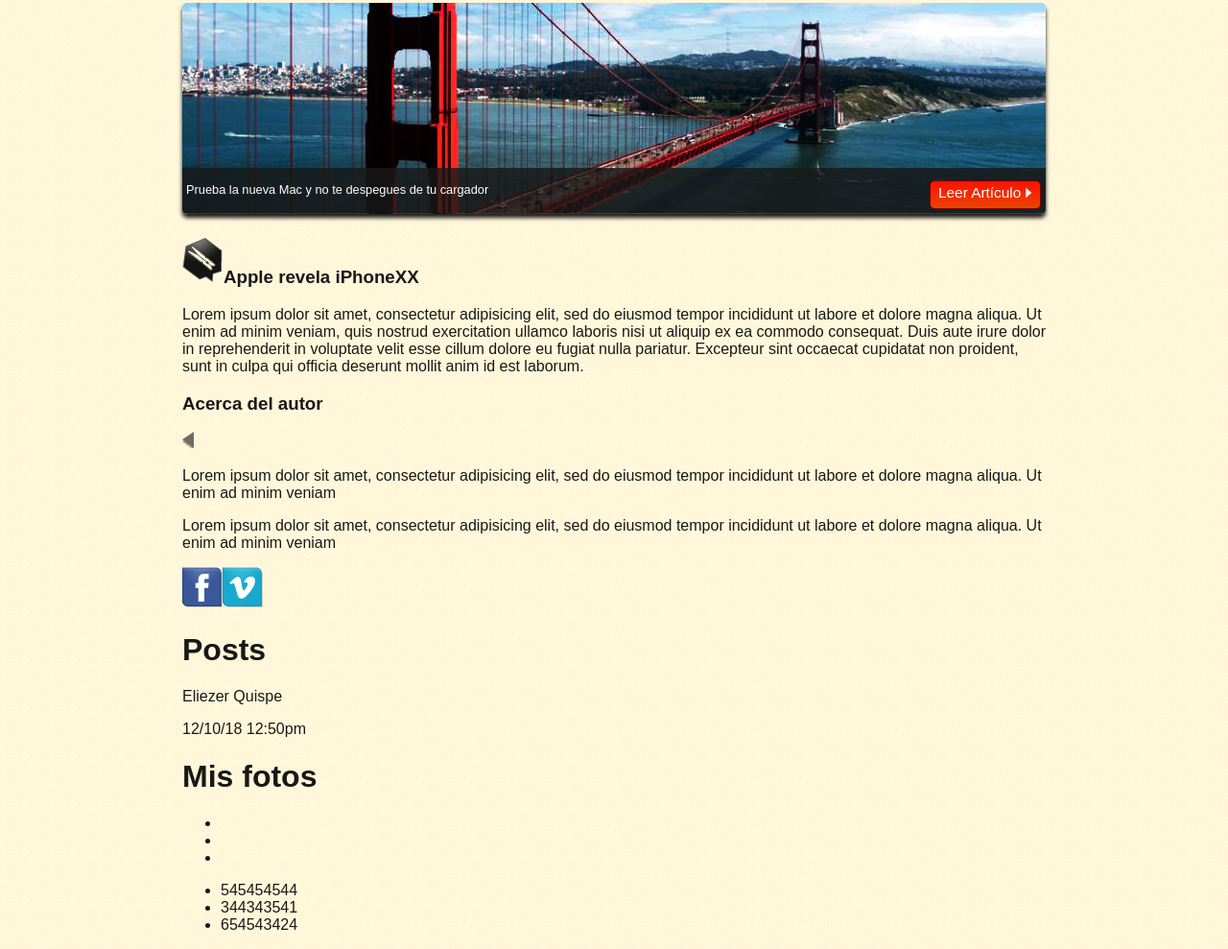
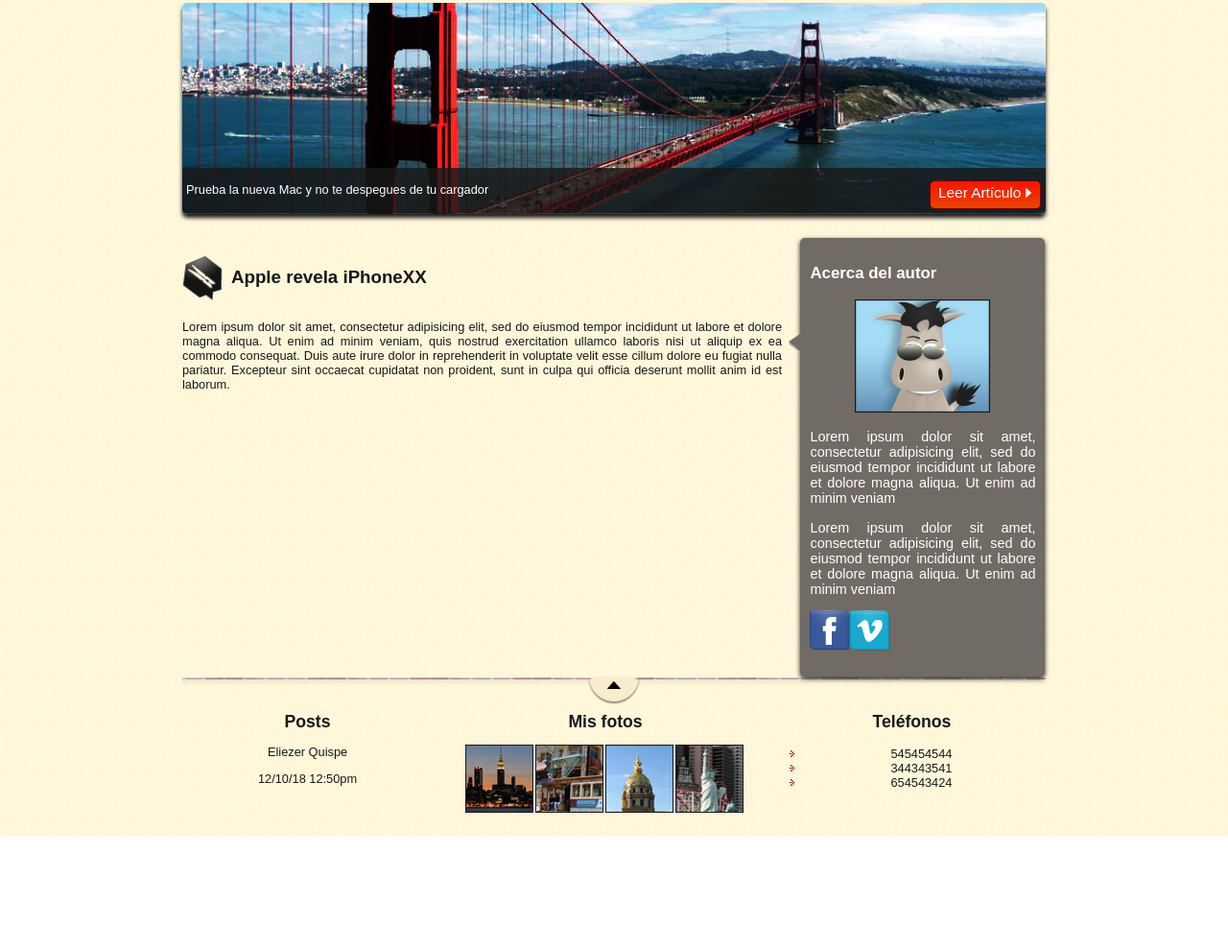
Before and after one commit to EliezerQuispeC/mirepositorio, a plain HTML site: page index.html in a window 1280 px wide. Shown: the part 240-1229 px from the top of the page at 96% size. After the commit the page ends 1111 px from the top, so only its background shows below. Drawn offline with Linux system fonts and the light colour scheme; files whose address does not match are found by name.

Commit message:
Página terminada
- Se termino los estilos del cuerpo y footer
- Se agrego algunas fotos

```diff
--- a/css/estilos.css
+++ b/css/estilos.css
@@ -108,5 +108,80 @@ nav a:hover{
 }
 .boton_rojo:hover{
 	background-image: linear-gradient(crimson, brown);
+}
+article, aside{
+	display: inline-block;
+	text-align: justify;
+	vertical-align: top;
+}
+article{
+	width: 625px;
+	margin-right: 15px;
+}
+.art_img{
+	vertical-align: middle;
+	margin-right: 8px;
+}
+article p{
+	font-size: 0.8em;
+}
+aside{
+	position: relative;
+	width: 235px;
+	background-color: #706b64;
+	box-shadow: 0px 2px 5px #1c1a19;
+	border-radius: 5px;
+	padding: 10px;
+	color: white;
+	font-size: 0.9em;
+}
+#imagen_autor{
+	position: absolute;
+	top: 100px;
+	left: -12px;
+}
+#foto{
+	text-align: center;
+}
+#foto img{
+	border: 1px solid #181818;
+}
 
+footer{
+	background: url(../img/top.png) no-repeat top center,
+	url('../img/line.png') repeat-x top,
+	url('../img/shadow.png') repeat-x top;
+	padding-top: 25px;
+	text-align: center;
 }
+footer p, footer ul{
+	font-size: 0.8em;
+}
+footer h1{
+	font-size: 1.1em;
+}
+#posts, #fotos, #telefonos{
+	display: inline-block;
+	vertical-align: top;
+}
+#posts{
+	width: 28%;
+}
+#fotos{
+	width: 40%;
+}
+#telefonos{
+	width: 30%;
+}
+#fotos img{
+	border: 1px solid #181818;
+	margin-right: 2px;
+}
+#telefonos ul{
+	list-style-image: url('../img/external_link.png');
+	padding: 2px;
+	width: 48%
+	margin-top: 0;
+	vertical-align: top;
+	margin-left: 20px;
+}
--- a/index.html
+++ b/index.html
@@ -40,7 +40,8 @@
 			</article>
 			<aside>
 				<h1>Acerca del autor</h1>
-				<p id="imagen_autor"><img src="img/arrow.png" alt="imagen del autor"></p>
+				<img src="img/arrow.png" alt="imagen del autor" id="imagen_autor">
+				<p id="foto"><img src="img/zozor.png"></p>
 				<p>Lorem ipsum dolor sit amet, consectetur adipisicing elit, sed do eiusmod
 				tempor incididunt ut labore et dolore magna aliqua. Ut enim ad minim veniam</p>
 				<p>Lorem ipsum dolor sit amet, consectetur adipisicing elit, sed do eiusmod
@@ -56,13 +57,10 @@
 			</div>
 			<div id="fotos">
 				<h1>Mis fotos</h1>
-				<ul>
-					<li><a href=""></a></li>
-					<li><a href=""></a></li>
-					<li><a href=""></a></li>
-				</ul>
+				<p><img src="img/pic1.jpg"><img src="img/pic2.jpg"><img src="img/pic3.jpg"><img src="img/pic4.jpg"></p>
 			</div>
 			<div id="telefonos">
+				<h1>Teléfonos</h1>
 				<ul>
 					<li>545454544</li>
 					<li>344343541</li>
```
